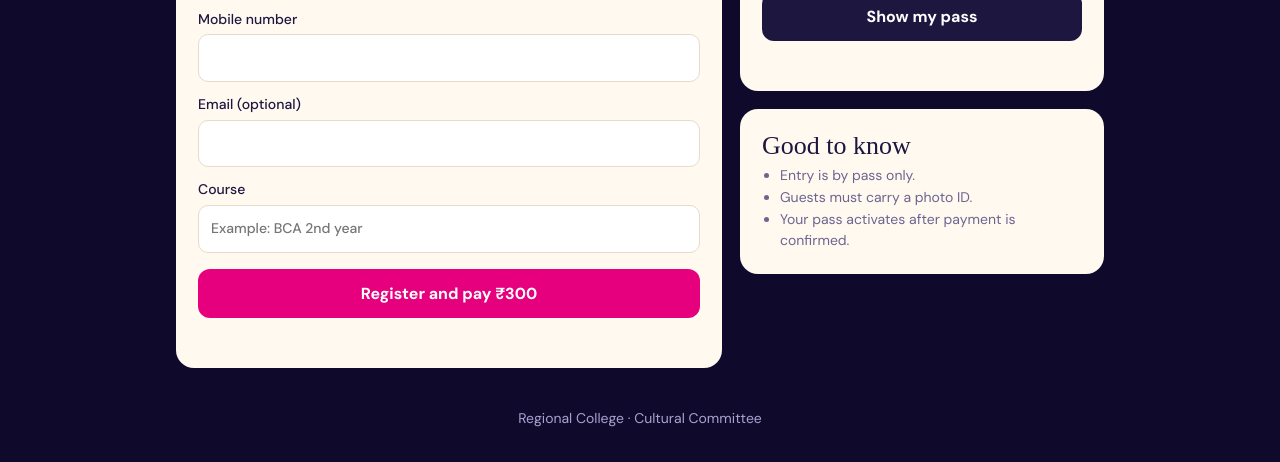
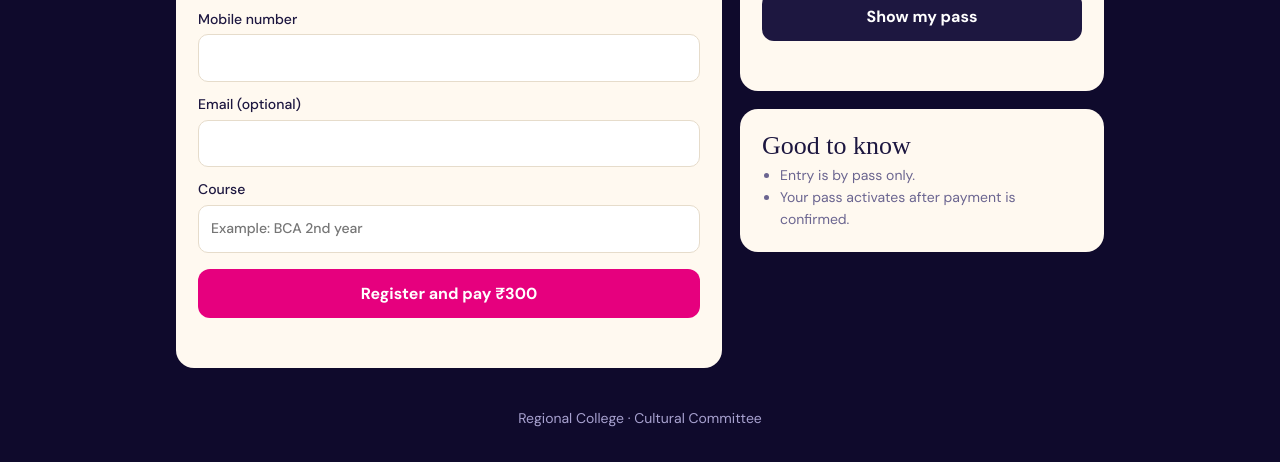
Before and after one commit to jatinyadav13/Dandiya_Application, a website: page index.html in a window 1280 px wide. Shown: the part 632-1094 px from the top of the page. Drawn offline with Linux system fonts and the light colour scheme; no server answers; a web font is replaced by a local one.

Commit message:
Update index.html

```diff
--- a/index.html
+++ b/index.html
@@ -83,7 +83,6 @@ footer{text-align:center;color:#a8a2d0;font-size:14px;padding:0 16px 32px}
       <h2>Good to know</h2>
       <ul class="list">
         <li>Entry is by pass only.</li>
-        <li>Guests must carry a photo ID.</li>
         <li>Your pass activates after payment is confirmed.</li>
       </ul>
     </section>
```
